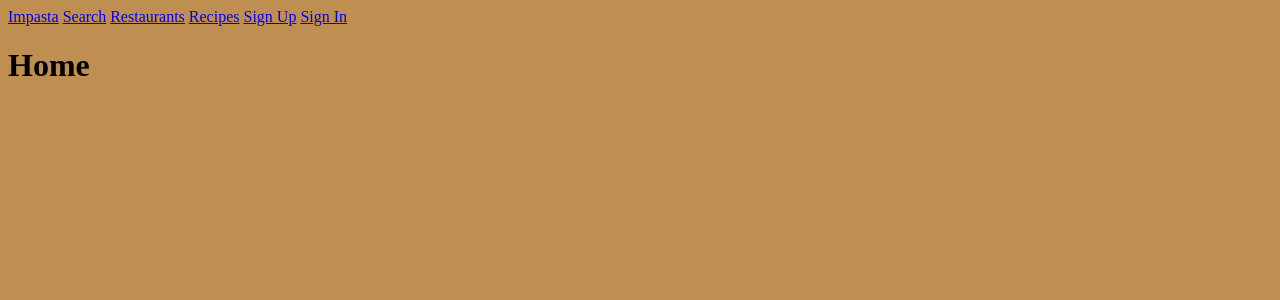
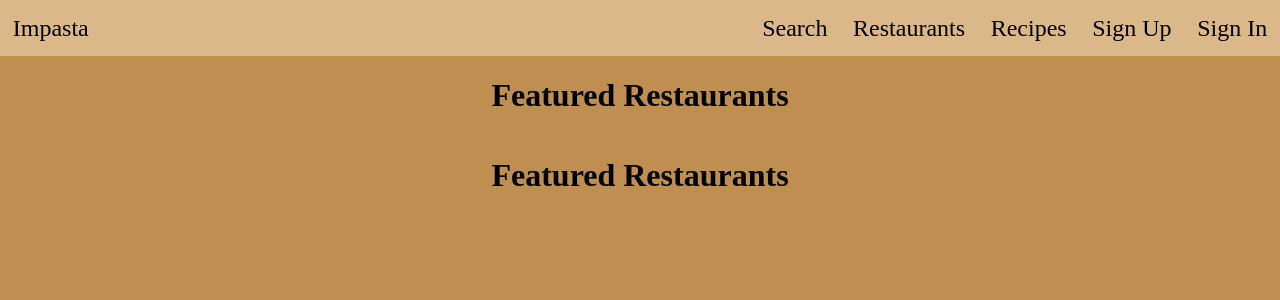
Before and after one commit to zseever/impasta, a Django app: page / in a window 1280 px wide. Shown: the top 300 px of the page. Run offline with Django 4.2, Linux system fonts and the light colour scheme; data that the repository does not hold is empty.

Commit message:
practically done

```diff
--- a/main_app/static/css/style.css
+++ b/main_app/static/css/style.css
@@ -1,3 +1,47 @@
 body {
     background-color: rgb(190, 143, 81);
+    margin: 0;
+    padding: 0;
 }
+
+nav {
+    background-color: rgb(219, 184, 137);
+    display:flex;
+    justify-content: end;
+    align-items: center;
+    font-size: 3vmin;
+    height:7vh;
+}
+
+nav > * {
+    margin:0 1vw;
+}
+
+a {
+    text-decoration: none;
+    color:black;
+}
+
+img {
+    width:15vw;
+}
+
+h1 {
+    text-align: center;
+}
+
+.horiz-container {
+    display:flex;
+    justify-content: space-evenly;
+    align-items: center;
+    list-style: none;
+    background: rgb(149, 145, 145);
+}
+
+.rest-container {
+    text-align: center;
+}
+
+.align-left {
+    margin-right: auto;
+}
--- a/main_app/templates/base.html
+++ b/main_app/templates/base.html
@@ -11,9 +11,9 @@
 </head>
 <body>
     <nav>
-        <a href="/">Impasta</a>
+        <a href="/" class="align-left">Impasta</a>
         <a href="/">Search</a>
-        <a href="/restaurants">Restaurants</a>
+        <a href="{% url 'restaurant_index' %}">Restaurants</a>
         <a href="/Recipes">Recipes</a>
     {% if user.is_authenticated %}
         <a href="{% url 'logout' %}">Log Out</a>
--- a/main_app/templates/home.html
+++ b/main_app/templates/home.html
@@ -1,6 +1,24 @@
 {% extends 'base.html' %}
 {% block content %}
 
-<h1>Home</h1>
+<h1>Featured Restaurants</h1>
+<ul class="horiz-container">
+    {% for restaurant in restaurants %}
+    <div class="rest-container">
+        <li>{{ restaurant.name }}</li>
+        <img src="{{ restaurant.img }}" alt="{{ restaurant.name }}">
+    </div>
+    {% endfor %}
+</ul>
+
+<h1>Featured Restaurants</h1>
+<ul class="horiz-container">
+    {% for restaurant in restaurants %}
+    <div class="rest-container">
+        <li>{{ restaurant.name }}</li>
+        <img src="{{ restaurant.img }}" alt="{{ restaurant.name }}">
+    </div>
+    {% endfor %}
+</ul>
 
 {% endblock %}
--- a/main_app/urls.py
+++ b/main_app/urls.py
@@ -3,5 +3,6 @@ from . import views
 
 urlpatterns = [
     path('', views.home, name='home'),
+    path('restaurants/',  views.RestaurantList.as_view(), name="restaurant_index"),
     path('accounts/signup/', views.signup, name='signup'),
 ]
--- a/main_app/views.py
+++ b/main_app/views.py
@@ -1,11 +1,24 @@
 from django.shortcuts import render, redirect
 from django.contrib.auth import login
 from django.contrib.auth.forms import UserCreationForm
+from django.views.generic import ListView
+
+from .models import Restaurant
 
 # Create your views here.
 def home(request):
+    restaurants = Restaurant.objects.all()
     # Render 5 restaurants - image + Name
-    return render(request,'home.html')
+    return render(request,'home.html', { 'restaurants':restaurants})
+
+class RestaurantList(ListView):
+    model = Restaurant
+    fields = '__all__'
+
+    def get_context_data(self, **kwargs):
+        context = super(RestaurantList, self).get_context_data(**kwargs)
+        context['cuisines'] = ['American','Chinese','Indian','Italian','Other']
+        return context
 
 def signup(request):
     error_message = ''
```
Also changed, not shown: main_app/templates/main_app/restaurant_list.html (added, +21 -0 lines), README.md.
